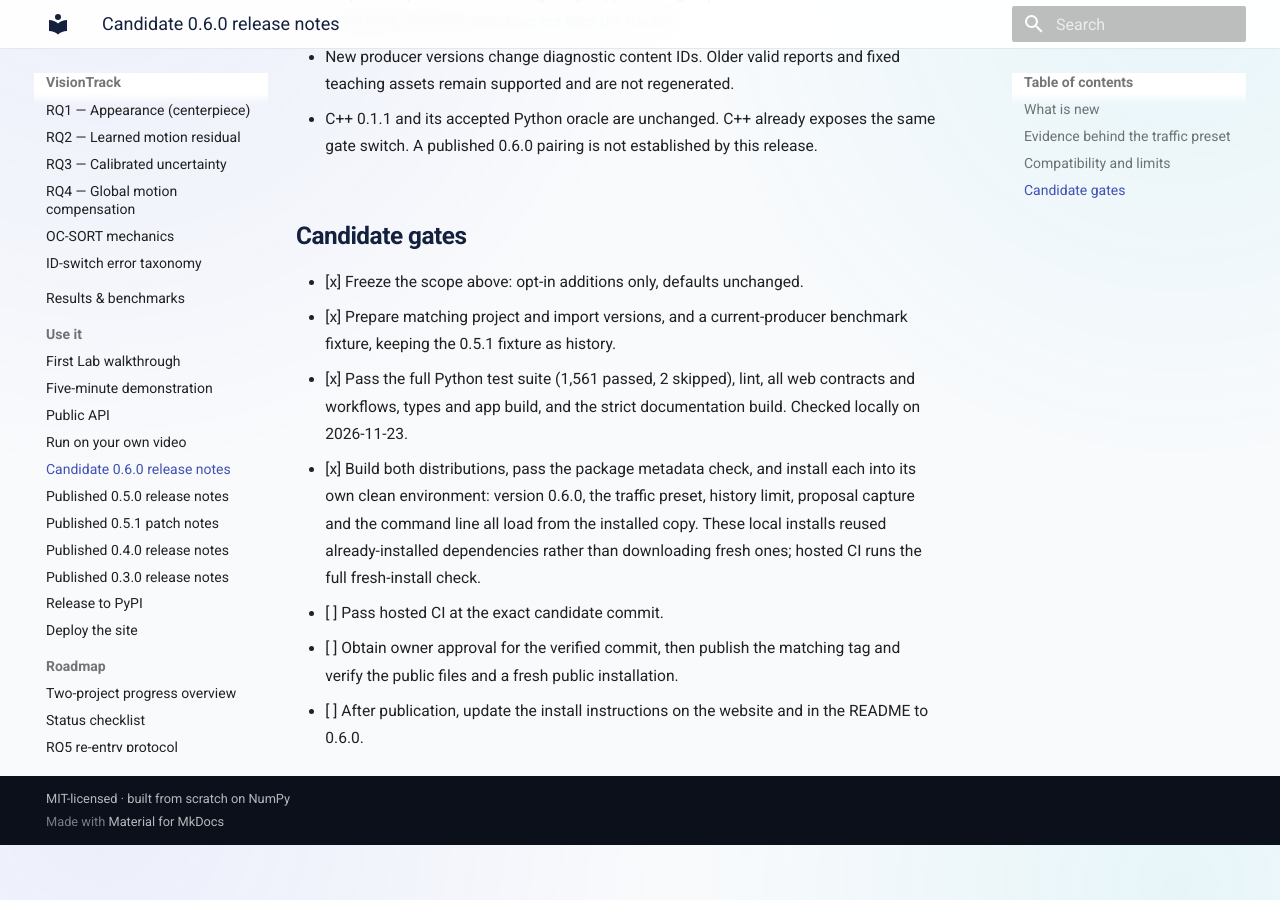
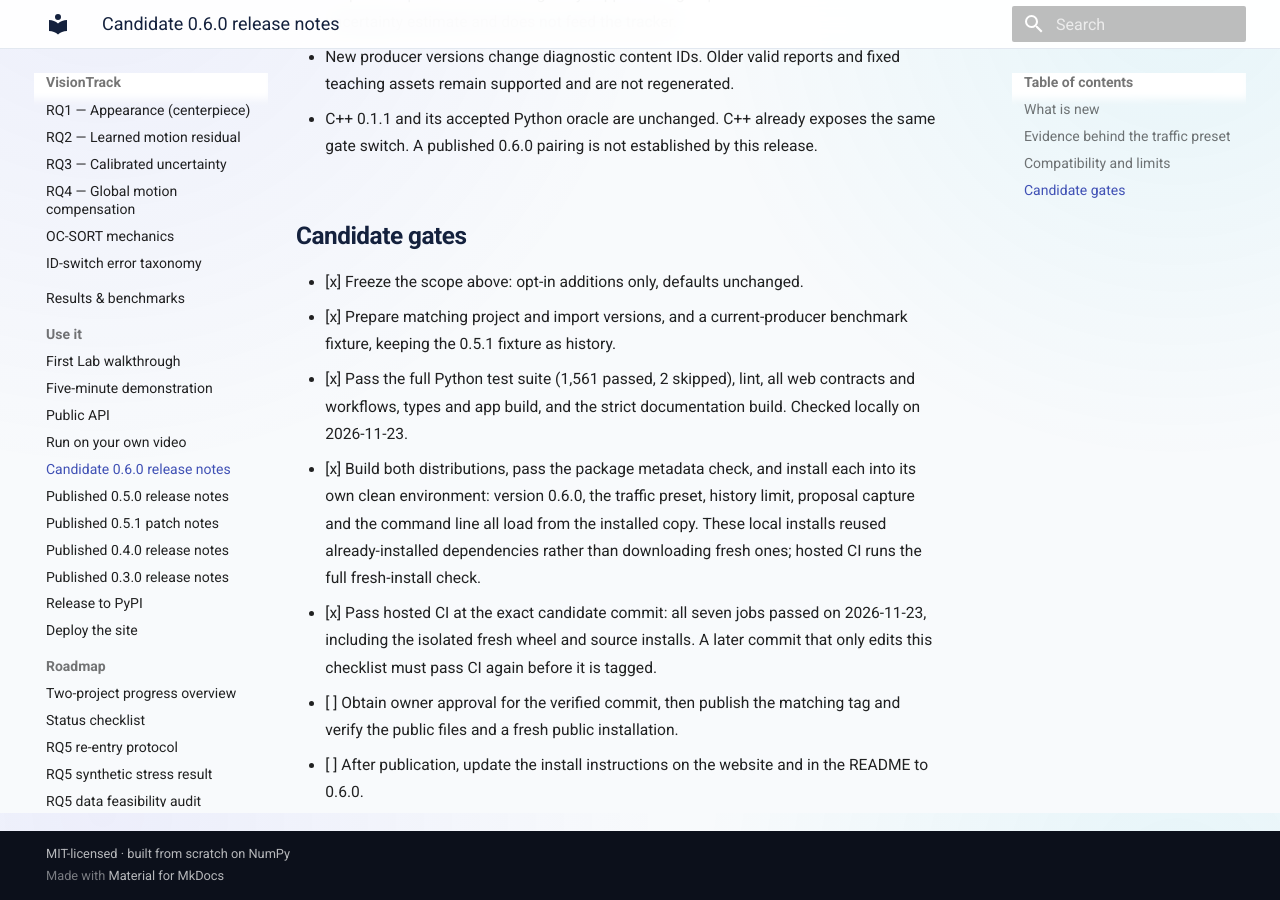
Before and after one commit to hulagerushikesh/visiontrack, an MkDocs documentation site: the page built from docs/RELEASE_NOTES_0.6.0.md, in a window 1280 px wide and 900 px high, scrolled down 1887 px. Built offline with MkDocs 1.6.1 and Material for MkDocs 9.7.7, drawn with Linux system fonts in a browser that asks for light colours; before the commit the page ends 2732 px from its top, so only the background shows below that.

Commit message:
Record hosted CI for the 0.6.0 candidate

```diff
--- a/docs/RELEASE_NOTES_0.6.0.md
+++ b/docs/RELEASE_NOTES_0.6.0.md
@@ -72,7 +72,10 @@ default should change. That question waits for the
       installed copy. These local installs reused already-installed
       dependencies rather than downloading fresh ones; hosted CI runs the full
       fresh-install check.
-- [ ] Pass hosted CI at the exact candidate commit.
+- [x] Pass hosted CI at the exact candidate commit: all seven jobs passed on
+      2026-11-23, including the isolated fresh wheel and source installs.
+      A later commit that only edits this checklist must pass CI again before
+      it is tagged.
 - [ ] Obtain owner approval for the verified commit, then publish the matching
       tag and verify the public files and a fresh public installation.
 - [ ] After publication, update the install instructions on the website and in
```
